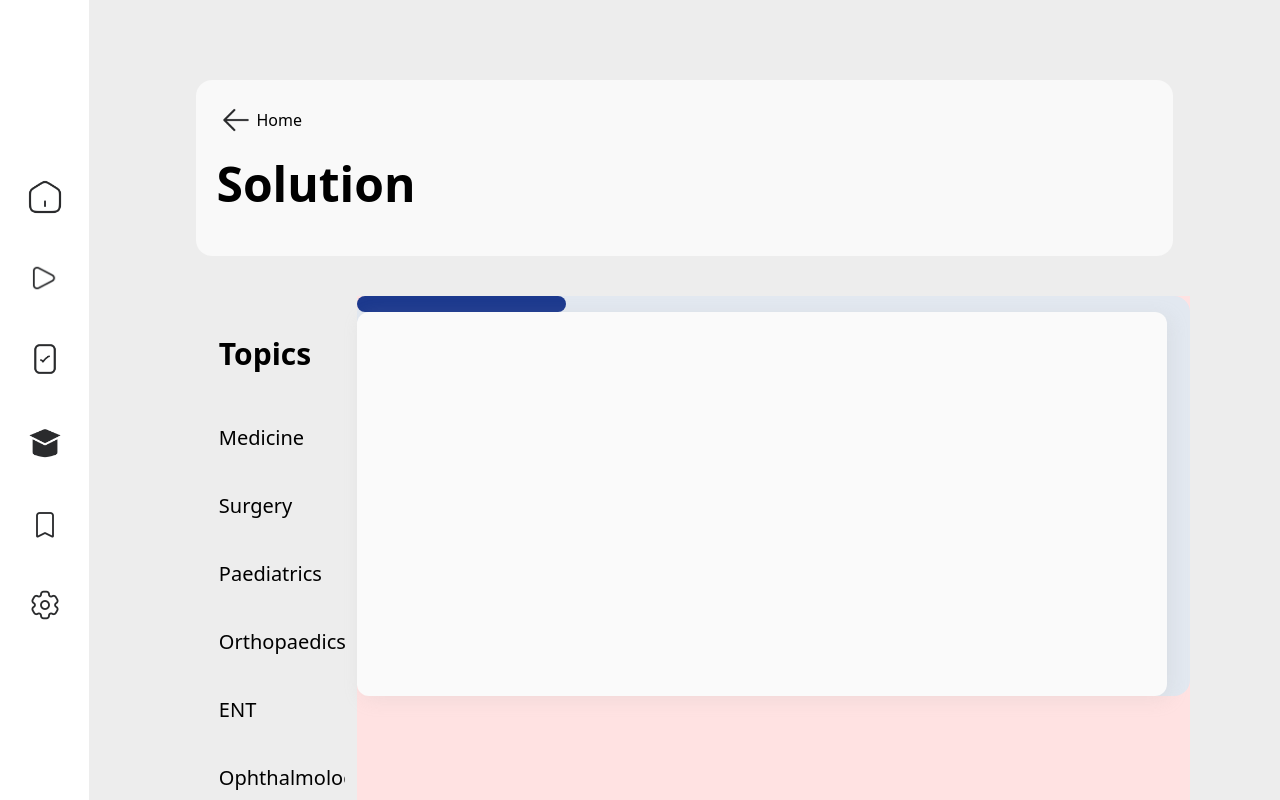
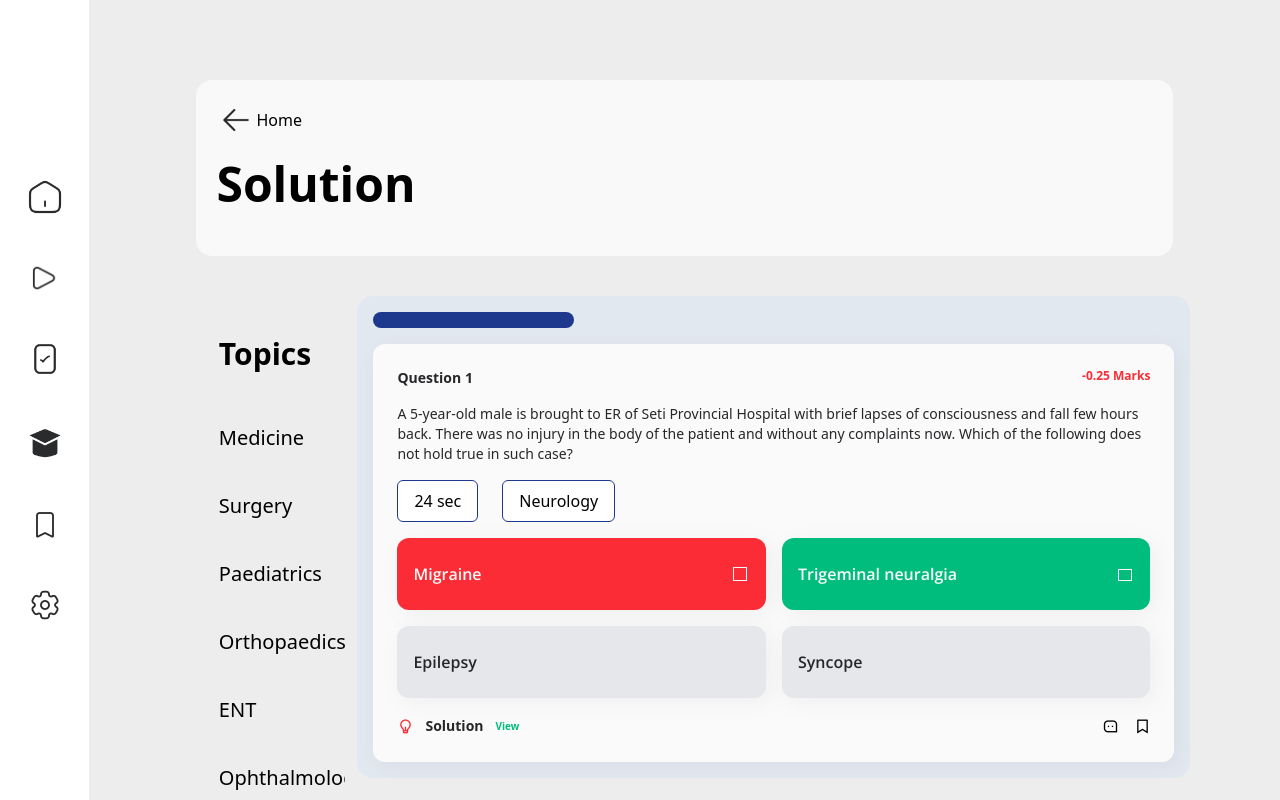
Before and after one commit to devarshukani/projectx_react, a React (Vite) app in the folder client/: page /test/solution in a window 1280 px wide. Built offline with nearby package versions, Linux system fonts and the light colour scheme.

Commit message:
solution is done

```diff
--- a/client/src/component/Solutions.jsx
+++ b/client/src/component/Solutions.jsx
@@ -28,6 +28,50 @@ const Solutions = () => {
     "Physiology",
     "Pathology",
     "Pharmalogy",
+  ];
+
+  // Add sample question data
+  const questionData = [
+    {
+      question_no: 1,
+      total_time_taken: "24 sec",
+      topic_name: "Neurology",
+      question_text:
+        "A 5-year-old male is brought to ER of Seti Provincial Hospital with brief lapses of consciousness and fall few hours back. There was no injury in the body of the patient and without any complaints now. Which of the following does not hold true in such case?",
+      options: ["Migraine", "Trigeminal neuralgia", "Epilepsy", "Syncope"],
+      answered_option: "Migraine",
+      correct_option: "Trigeminal neuralgia",
+    },
+    {
+      question_no: 2,
+      total_time_taken: "24 sec",
+      topic_name: "Neurology",
+      question_text:
+        "A 5-year-old male is brought to ER of Seti Provincial Hospital with brief lapses of consciousness and fall few hours back. There was no injury in the body of the patient and without any complaints now. Which of the following does not hold true in such case?",
+      options: ["Migraine", "Trigeminal neuralgia", "Epilepsy", "Syncope"],
+      answered_option: "Epilepsy",
+      correct_option: "Trigeminal neuralgia",
+    },
+    {
+      question_no: 3,
+      total_time_taken: "24 sec",
+      topic_name: "Neurology",
+      question_text:
+        "A 5-year-old male is brought to ER of Seti Provincial Hospital with brief lapses of consciousness and fall few hours back. There was no injury in the body of the patient and without any complaints now. Which of the following does not hold true in such case?",
+      options: ["Migraine", "Trigeminal neuralgia", "Epilepsy", "Syncope"],
+      answered_option: "Trigeminal neuralgia",
+      correct_option: "Trigeminal neuralgia",
+    },
+    {
+      question_no: 4,
+      total_time_taken: "24 sec",
+      topic_name: "Neurology",
+      question_text:
+        "A 5-year-old male is brought to ER of Seti Provincial Hospital with brief lapses of consciousness and fall few hours back. There was no injury in the body of the patient and without any complaints now. Which of the following does not hold true in such case?",
+      options: ["Migraine", "Trigeminal neuralgia", "Epilepsy", "Syncope"],
+      answered_option: "",
+      correct_option: "Trigeminal neuralgia",
+    },
   ];
 
   // Function to handle topic click
@@ -62,14 +106,127 @@ const Solutions = () => {
             </div>
 
             {/*Right Side:  */}
-            <div className="w-[75%] bg-red-100">
-              <div className="w-full bg-slate-200 rounded-2xl">
-                <div className="w-[25%] h-4  bg-blue-900 rounded-2xl"></div>
-                <div className="w-[810px] h-96 bg-neutral-50 rounded-xl shadow-[4px_4px_18px_0px_rgba(180,180,180,0.18)]">
+            <div className="w-[75%] space-y-6">
+              {questionData.map((question, idx) => (
+                <div key={idx} className="w-full bg-slate-200 rounded-2xl p-4">
+                  <div className="w-[25%] h-4 bg-blue-900 rounded-2xl mb-4"></div>
+                  <div className="w-full bg-neutral-50 rounded-xl shadow-[4px_4px_18px_0px_rgba(180,180,180,0.18)] p-6">
+                    {/* Question Header */}
+                    <div className="flex justify-between mb-4">
+                      <div>
+                        <div className="text-zinc-800 text-sm font-semibold">
+                          Question {question.question_no}
+                        </div>
+                        {question.answered_option === "" && (
+                          <div className="w-28 h-3 justify-start text-orange-400 text-xs font-semibold font-['Open_Sans']">
+                            You didn't attempt
+                          </div>
+                        )}
+                      </div>
+                      <div
+                        className={`text-xs font-semibold ${
+                          question.answered_option === ""
+                            ? "text-orange-400"
+                            : question.answered_option ===
+                              question.correct_option
+                            ? "text-emerald-500"
+                            : "text-red-500"
+                        }`}
+                      >
+                        {question.answered_option === ""
+                          ? "0 Marks"
+                          : question.answered_option === question.correct_option
+                          ? "+1 Marks"
+                          : "-0.25 Marks"}
+                      </div>
+                    </div>
 
+                    {/* Question Text */}
+                    <div className="text-zinc-800 text-sm font-normal mb-4">
+                      {question.question_text}
+                    </div>
 
+                    {/* Time and Topic */}
+                    <div className="flex gap-6 mb-4">
+                      <div className="px-4 py-2 bg-white rounded-md border border-blue-900">
+                        {question.total_time_taken}
+                      </div>
+                      <div className="px-4 py-2 bg-white rounded-md border border-blue-900">
+                        {question.topic_name}
+                      </div>
+                    </div>
+
+                    {/* Options Grid */}
+                    <div className="grid grid-cols-2 gap-4 mb-4">
+                      {question.options.map((option, index) => (
+                        <div
+                          key={index}
+                          className={`px-4 py-6 rounded-xl shadow-[4.5px_4.5px_20.3px_0px_rgba(137,137,137,0.09)] inline-flex justify-between items-center
+                            ${
+                              question.answered_option === ""
+                                ? "bg-gray-200 text-zinc-800"
+                                : option === question.correct_option
+                                ? "bg-emerald-500 text-stone-50"
+                                : option === question.answered_option
+                                ? "bg-red-500 text-stone-50"
+                                : "bg-gray-200 text-zinc-800"
+                            }`}
+                        >
+                          <div className="font-['Open_Sans'] font-semibold">
+                            {option}
+                          </div>
+                          {question.answered_option !== "" &&
+                            (option === question.correct_option ||
+                              option === question.answered_option) && (
+                              <div className="w-5 h-5 relative">
+                                <div
+                                  className="w-3 absolute outline outline-[1.50px] outline-offset-[-0.75px] outline-stone-50"
+                                  style={{
+                                    height:
+                                      option === question.correct_option
+                                        ? "10px"
+                                        : "12px",
+                                    top:
+                                      option === question.correct_option
+                                        ? "5.69px"
+                                        : "4.38px",
+                                    left: "4.38px",
+                                  }}
+                                />
+                              </div>
+                            )}
+                        </div>
+                      ))}
+                    </div>
+
+                    {/* Footer */}
+                    <div className="flex justify-between items-center">
+                      <div className="flex items-center gap-3">
+                        <i
+                          className={`ri-lightbulb-line ${
+                            question.answered_option === ""
+                              ? "text-orange-400"
+                              : question.answered_option ===
+                                question.correct_option
+                              ? "text-emerald-500"
+                              : "text-red-500"
+                          }`}
+                        ></i>
+                        <div className="text-zinc-800 text-sm font-semibold">
+                          Solution
+                        </div>
+                        <div className="text-emerald-500 text-[10px] font-semibold">
+                          View
+                        </div>
+                      </div>
+                      <div className="flex gap-4">
+                        <i className="ri-message-3-line"></i>
+                        <i className="ri-bookmark-line"></i>
+                      </div>
+                    </div>
+                  </div>
                 </div>
-              </div>
+              ))}
             </div>
           </div>
         </div>
```
